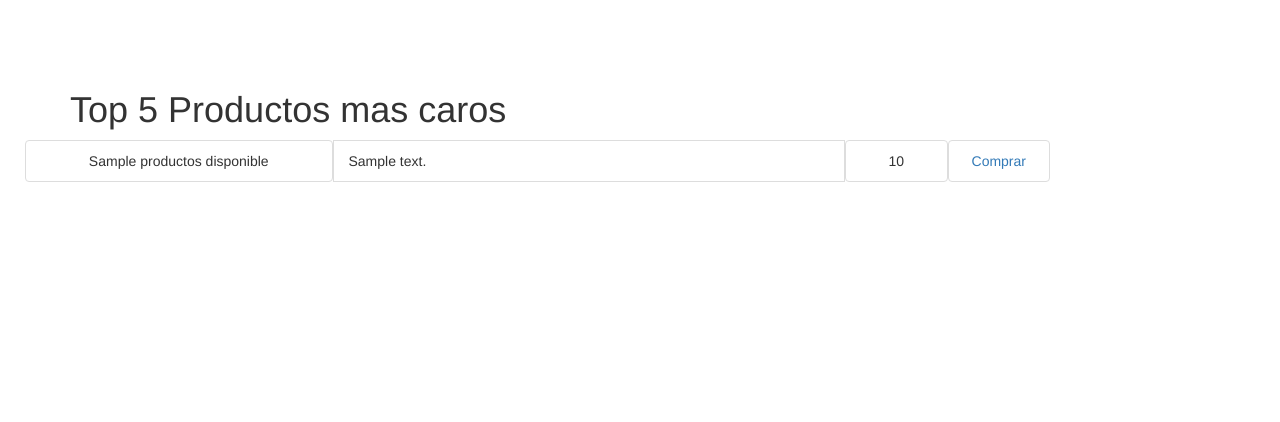
After one commit to jairoHer/practica2_grupo9, a Yii app: template E-commerce/views/productoss/top.php in a window 1280 px wide. The commit adds this page. Shown: the top 422 px of the page. Run offline with PHP 8.4 and a stand-in for Yii, Linux system fonts and the light colour scheme; the template is opened without the code that fills it: most values are stand-ins (such as "Sample title", 1, 10 or a date in 2020); data that the repository does not hold is empty; some libraries are stand-ins or nearby versions.

Commit message:
Funcion top 5 productos mas caros

```diff
--- a/E-commerce/models/Producto.php
+++ b/E-commerce/models/Producto.php
@@ -23,7 +23,7 @@ class Producto extends \yii\db\ActiveRecord
      */
     public static function tableName()
     {
-        return 'producto';
+        return 'Producto';
     }
 
     /**
--- a/E-commerce/views/layouts/main.php
+++ b/E-commerce/views/layouts/main.php
@@ -47,6 +47,7 @@ AppAsset::register($this);
                  ['label' => 'Agregar Productos', 'url' => '#'],
                  ['label' => 'Eliminar Productos', 'url' => '#'],
                  ['label' => 'Lista de Productos', 'url' => ['/productoss/index']],
+                 ['label' => 'Productos mas Caros', 'url' => ['/productoss/top']],
                  ['label' => 'Buscar Producto', 'url' => '#'],
                ],
 
@@ -55,8 +56,8 @@ AppAsset::register($this);
             [
               'label' => 'Categorias',// 'url' => ['/site/contact']
               'items' => [
-                 ['label' => 'Agregar Categoria', 'url' => '#'],
-                 ['label' => 'Ver Categorias', 'url' => '#'],
+                 ['label' => 'Agregar Categoria', 'url' => ['/categorias/agregar']],
+                 ['label' => 'Ver Categorias', 'url' => ['/categorias/index']],
                  ['label' => 'Buscar Categoria', 'url' => '#'],
                ],
 
--- /dev/null
+++ b/E-commerce/views/productoss/top.php
@@ -0,0 +1,33 @@
+<?php
+/* @var $this yii\web\View */
+use yii\helpers\Html;
+$this->title = 'Productos Disponibles';
+?>
+<h1>Top 5 Productos mas caros</h1>
+
+<div class="body-content">
+  <div class="row">
+    <div class="collapse in">
+      <?php
+          foreach($Productos_disponibles as $Productos_disponible){
+      ?>
+      <section id="producto<?php echo $Productos_disponible['nombre']; ?>" class="row">
+        <div class="row no-gutter">
+          <div class="list-group-item col-lg-3 btn">
+            <?php echo $Productos_disponible['nombre']; ?>
+          </div>
+          <div class="list-group-item col-lg-5 ">
+            <?php echo $Productos_disponible['descripcion']; ?>
+          </div>
+          <div class="list-group-item col-lg-1 btn">
+            <?php echo $Productos_disponible['precio']; ?>
+          </div>
+          <div class="list-group-item col-lg-1 btn">
+            <?php echo Html::a('Comprar', ['/productoss/comprar-producto', 'codigo_producto' => $Productos_disponible['codigo']], ['class'=>'']); ?>
+          </div>
+        </div>
+      </section>
+      <?php } // foreach ?>
+    </div>
+  </div>
+</div>
```
Also changed, not shown: E-commerce/controllers/ProductossController.php (+11 -0 lines), E-commerce/tests/functional/MyNewScenarioCest.php (added, +19 -0 lines), E-commerce/utilities/OperacionesProducto.php (+9 -0 lines).
